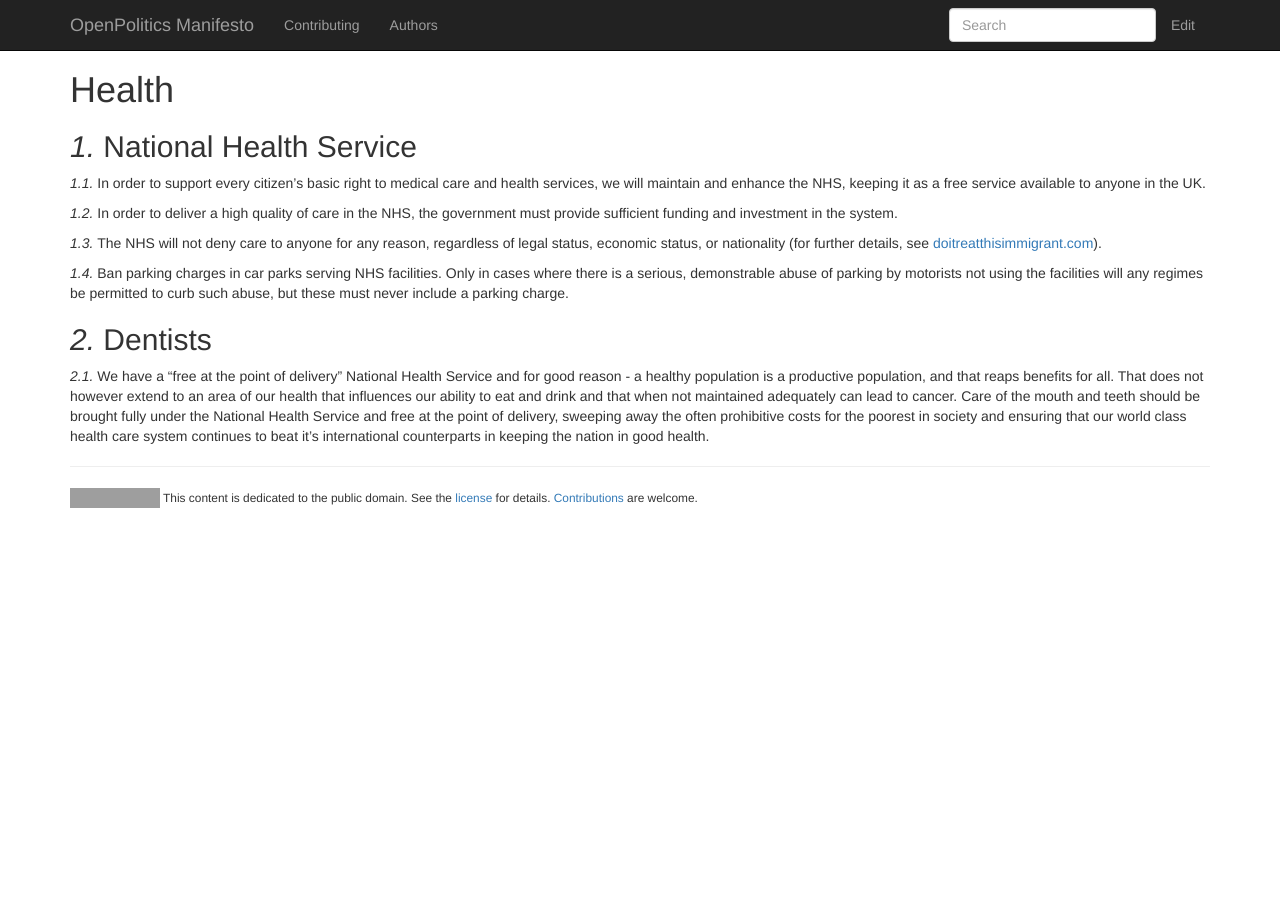
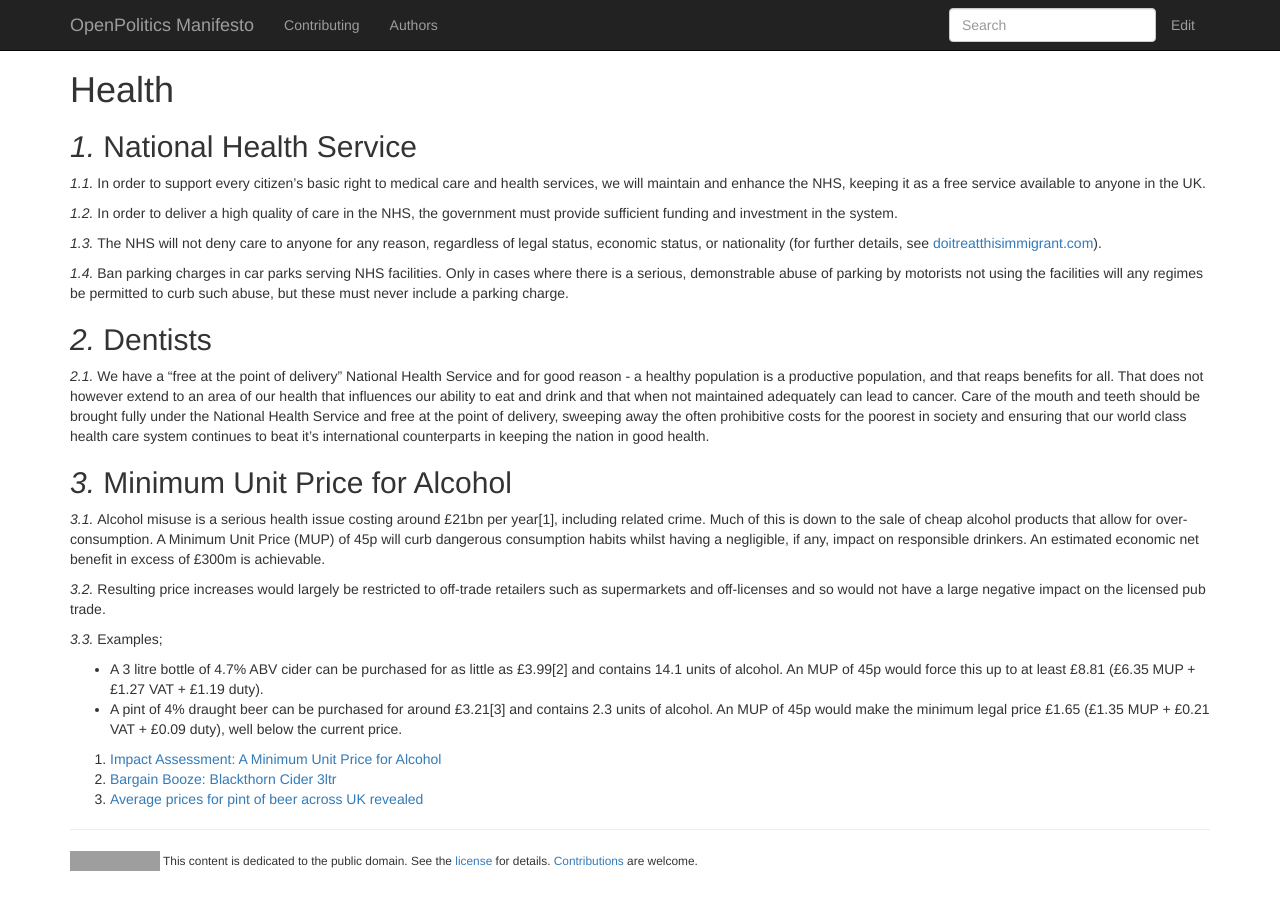
Before and after one commit to openpolitics/manifesto, a Jekyll site: the page built from health.md, in a window 1280 px wide. Built offline with Jekyll 4.4.1, drawn with Linux system fonts in a browser that asks for light colours; nearby versions of some CDN libraries; grey boxes are pictures that could not be loaded.

Commit message:
Minimum Unit Price for Alcohol

```diff
--- a/health.md
+++ b/health.md
@@ -18,3 +18,17 @@ Ban parking charges in car parks serving NHS facilities. Only in cases where the
 
 We have a "free at the point of delivery" National Health Service and for good reason - a healthy population is a productive population, and that reaps benefits for all. That does not however extend to an area of our health that influences our ability to eat and drink and that when not maintained adequately can lead to cancer.
 Care of the mouth and teeth should be brought fully under the National Health Service and free at the point of delivery, sweeping away the often prohibitive costs for the poorest in society and ensuring that our world class health care system continues to beat it's international counterparts in keeping the nation in good health.
+
+## Minimum Unit Price for Alcohol
+
+Alcohol misuse is a serious health issue costing around £21bn per year[1], including related crime. Much of this is down to the sale of cheap alcohol products that allow for over-consumption. A Minimum Unit Price (MUP) of 45p will curb dangerous consumption habits whilst having a negligible, if any, impact on responsible drinkers. An estimated economic net benefit in excess of £300m is achievable.
+
+Resulting price increases would largely be restricted to off-trade retailers such as supermarkets and off-licenses and so would not have a large negative impact on the licensed pub trade.
+
+Examples;
+* A 3 litre bottle of 4.7% ABV cider can be purchased for as little as £3.99[2] and contains 14.1 units of alcohol. An MUP of 45p would force this up to at least £8.81 (£6.35 MUP + £1.27 VAT + £1.19 duty).
+* A pint of 4% draught beer can be purchased for around £3.21[3] and contains 2.3 units of alcohol. An MUP of 45p would make the minimum legal price £1.65 (£1.35 MUP + £0.21 VAT + £0.09 duty), well below the current price.
+
+1. [Impact Assessment: A Minimum Unit Price for Alcohol](https://www.gov.uk/government/uploads/system/uploads/attachment_data/file/157763/ia-minimum-unit-pricing.pdf)
+2. [Bargain Booze: Blackthorn Cider 3ltr](http://www.bargainbooze.co.uk/products/4043/index.html)
+3. [Average prices for pint of beer across UK revealed](http://www.mirror.co.uk/money/personal-finance/average-prices-pint-beer-across-2234409#ixzz2tOXabpqa)
```
